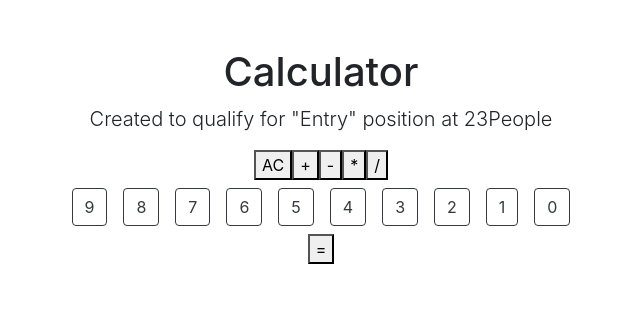
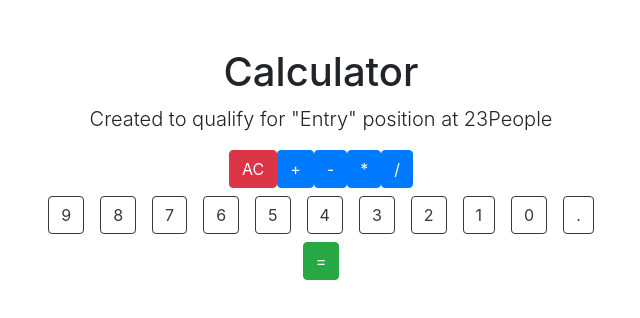
Before and after one commit to Rementeria/React-calculator, a React (Create React App) app: page / in a window 1280 px wide. Shown: the top 318 px of the page, without its empty margins (319-959 px from the left). Built offline with nearby package versions, Linux system fonts and the light colour scheme.

Commit message:
added functionality to detect wich arithmetic operation is being executed

```diff
--- a/src/components/Calculator.js
+++ b/src/components/Calculator.js
@@ -2,10 +2,10 @@
 import React, { useState } from "react";
 import DisplayPanel from "./DisplayPanel";
 import NumericKeys from "./NumericKeys";
-// import BasicFunctions from "./BasicFunctions";
+import "./Calculator.css";
 
 function Calculator() {
-  const [panel, setPanel] = useState("");
+  const [panel, setPanel] = useState([]);
 
   const numericButtons = () => {
     const numbers = [];
@@ -32,33 +32,85 @@ function Calculator() {
         <DisplayPanel Panel={panel} />
       </div>
       <div className="operations my-2">
-        <button onClick={(e) => setPanel(e.target.value)} value={""} key={0}>
+        <button
+          className="btn btn-danger"
+          onClick={(e) => setPanel(e.target.value)}
+          value={""}
+          key={0}
+        >
           AC
         </button>
-        <button onClick={(e) => setPanel(panel + e.target.value)} value="+">
+        <button
+          className="btn btn-primary"
+          onClick={(e) => {
+            //https://stackoverflow.com/questions/32311081/check-for-special-characters-in-string
+            //regex taken from this site
+            let format = /[!@#$%^&*()_+\-=\[\]{};':"\\|,.<>\/?]+/;
+            format.test(panel[panel.length - 1])
+              ? setPanel(panel.slice(0, -1) + e.target.value)
+              : setPanel(panel + e.target.value);
+          }}
+          value="+"
+        >
           +
         </button>
-        <button onClick={(e) => setPanel(panel + e.target.value)} value="-">
+        <button
+          className="btn btn-primary"
+          onClick={(e) => {
+            let format = /[!@#$%^&*()_+\-=\[\]{};':"\\|,.<>\/?]+/;
+            format.test(panel[panel.length - 1])
+              ? setPanel(panel.slice(0, -1) + e.target.value)
+              : setPanel(panel + e.target.value);
+          }}
+          value="-"
+        >
           -
         </button>
-        <button onClick={(e) => setPanel(panel + e.target.value)} value="*">
+        <button
+          className="btn btn-primary"
+          onClick={(e) => {
+            let format = /[!@#$%^&*()_+\-=\[\]{};':"\\|,.<>\/?]+/;
+            format.test(panel[panel.length - 1])
+              ? setPanel(panel.slice(0, -1) + e.target.value)
+              : setPanel(panel + e.target.value);
+          }}
+          value="*"
+        >
           *
         </button>
-        <button onClick={(e) => setPanel(panel + e.target.value)} value="/">
+        <button
+          className="btn btn-primary"
+          onClick={(e) => {
+            let format = /[!@#$%^&*()_+\-=\[\]{};':"\\|,.<>\/?]+/;
+            format.test(panel[panel.length - 1])
+              ? setPanel(panel.slice(0, -1) + e.target.value)
+              : setPanel(panel + e.target.value);
+          }}
+          value="/"
+        >
           /
         </button>
       </div>
       <div className="numbers my-2">
-        <NumericKeys Buttons={numericButtons()} />
+        <NumericKeys className="numbers" Buttons={numericButtons()} />
+        <button
+          className="btn btn-outline-dark mx-2"
+          onClick={(e) => setPanel(panel + e.target.value)}
+          value="."
+          key="."
+        >
+          .
+        </button>
       </div>
       <div className="result">
         <button
+          className="btn btn-success"
           onClick={(e) => {
             try {
               setPanel(
                 String(eval(panel)).lenght > 3 &&
                   String(eval(panel)).includes(".")
-                  ? String(eval(panel).toFixed(4))
+                  ? String(eval(panel))
                   : String(eval(panel))
               );
             } catch (err) {
@@ -70,8 +122,6 @@ function Calculator() {
           =
         </button>
       </div>
-
-      {/* <BasicFunctions Buttons={basicFunctions()} /> */}
     </div>
   );
 }
```
Also changed, not shown: src/components/BasicFunctions.js (deleted, +0 -8 lines), public/logo192.png (deleted), public/logo512.png (deleted), src/components/Calculator.css (added).
